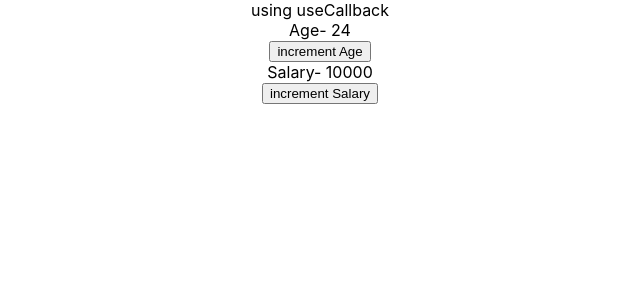
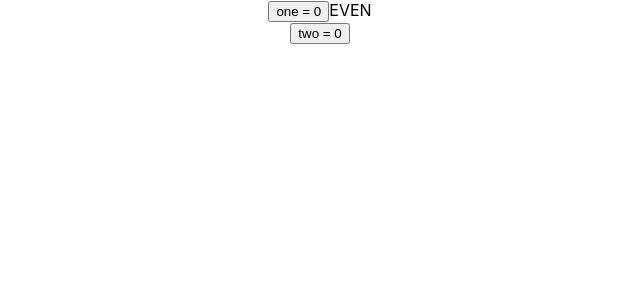
Before and after one commit to manggic/codeEvolutionReactTuts, a React (Create React App) app: page / in a window 1280 px wide. Shown: the top 300 px of the page, without its empty margins (320-960 px from the left). Built offline with nearby package versions, Linux system fonts and the light colour scheme.

Commit message:
added useMemo

```diff
--- a/src/App.js
+++ b/src/App.js
@@ -36,6 +36,7 @@ import ComponentB from "./components/ComponentB";
 import React, { useReducer } from "react";
 import DataFetching2 from "./hookComponent/DataFetching2";
 import Parent from "./hookComponent/Parent";
+import UseMemoCounter from "./hookComponent/UseMemoCounter";
 
 export const CountContext = React.createContext();
 
@@ -129,7 +130,9 @@ const App = () => {
         <ComponentC />
       </CountContext.Provider> */}
 
-      <Parent />
+      {/* <Parent /> */}
+
+      <UseMemoCounter />
     </div>
   );
 };
--- /dev/null
+++ b/src/hookComponent/UseMemoCounter.js
@@ -0,0 +1,34 @@
+import React, { useState, useMemo } from "react";
+
+const UseMemoCounter = () => {
+  const [counterOne, setCounterOne] = useState(0);
+  const [counterTwo, setCounterTwo] = useState(0);
+
+  const incrementOne = () => {
+    setCounterOne((prev) => prev + 1);
+  };
+
+  const incrementTwo = () => {
+    setCounterTwo((prev) => prev + 1);
+  };
+
+  const isEven = useMemo(() => {
+    let i = 0;
+    while (i < 200000000) i++;
+    return counterOne % 2 === 0;
+  }, [counterOne]);
+
+  return (
+    <>
+      <div>
+        <button onClick={incrementOne}>one = {counterOne}</button>
+        <span>{isEven ? "EVEN" : "ODD"}</span>
+      </div>
+      <div>
+        <button onClick={incrementTwo}>two = {counterTwo}</button>
+      </div>
+    </>
+  );
+};
+
+export default UseMemoCounter;
```
Also changed, not shown: 1 other file (tests, documents, lock files or other folders).
